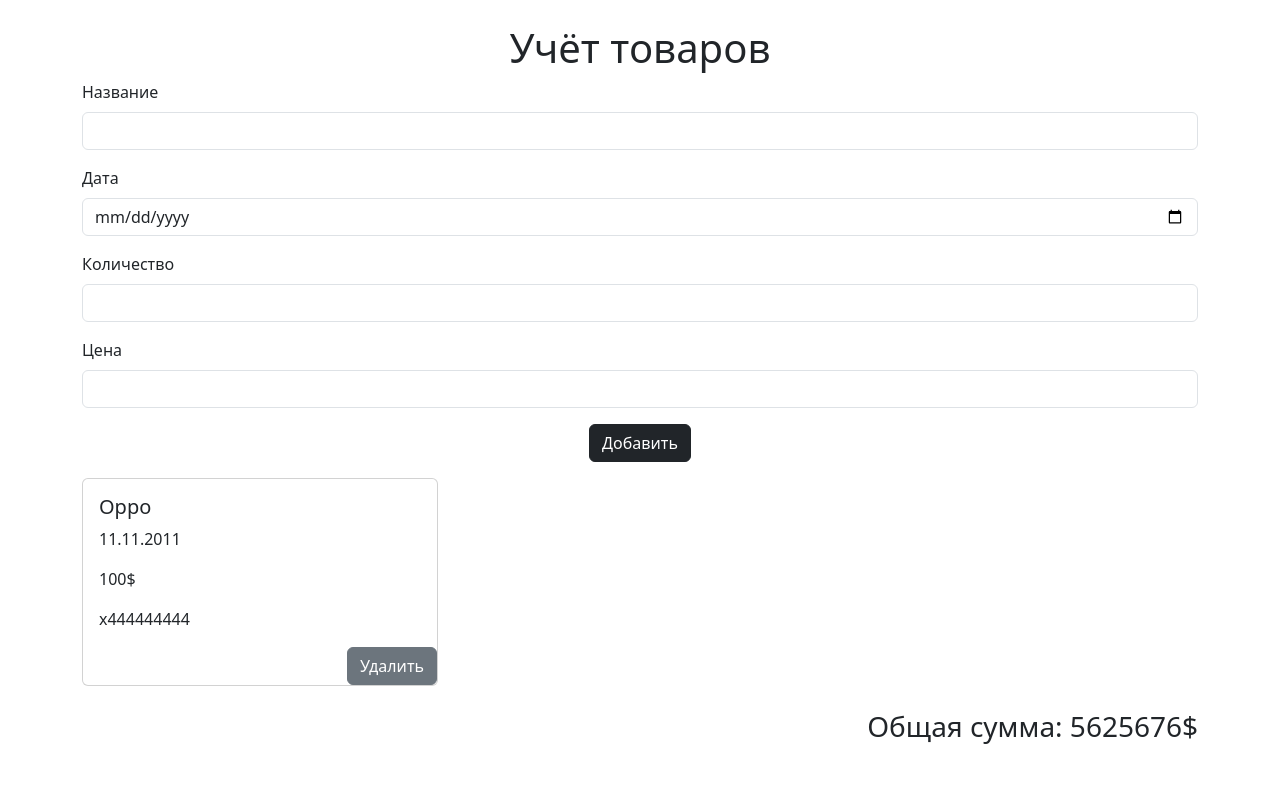
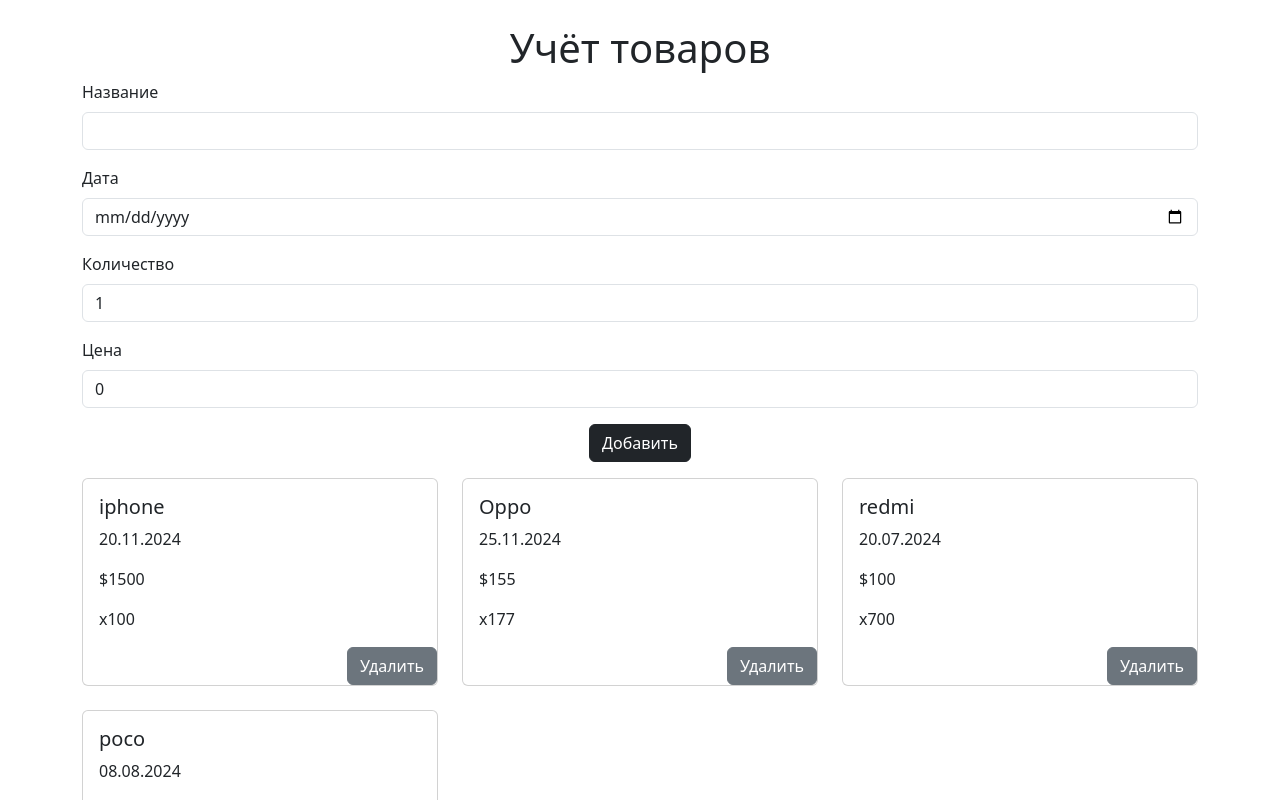
Before and after one commit to Hizeshi/vue, a Vue app: page / in a window 1280 px wide. Shown: the top 800 px of the page. Built offline with nearby package versions, Linux system fonts and the light colour scheme.

Commit message:
add all base functional

```diff
--- a/src/App.vue
+++ b/src/App.vue
@@ -1,5 +1,61 @@
 <script setup>
+import { ref, computed } from "vue"
+    const products = ref([
+{
+    id: 1,
+    name: 'iphone',
+    date: '20.11.2024',
+    count: 100,
+    price: 1500,
+},
+{
+    id: 1,
+    name: 'Oppo',
+    date: '25.11.2024',
+    count: 177,
+    price: 155,
+},
+{
+    id: 1,
+    name: 'redmi',
+    date: '20.07.2024',
+    count: 700,
+    price: 100,
+},
+{
+    id: 1,
+    name: 'poco',
+    date: '08.08.2024',
+    count: 100000,
+    price: 223,
+},
+    ]);
+const name = ref('');
+const date = ref('');
+const count = ref(1);
+const price = ref(0)
 
+const addProduct = () => {
+    if (name.value && date.value && count.value && price.value) {
+products.value.push(
+            {
+                id: Date.now(),
+                name: name.value,
+                date: (new Date(date.value)). toLocaleDateString(),
+                count: count.value,
+                price: price.value,
+            }
+        )
+    }
+}
+
+const removeProduct = (id) => {
+    products.value = products.value.filter((product) => product.id != id)
+}
+
+const totalSum = computed(() => {
+    return products.value.reduce((sum, product) => sum + (product.price * product.count), 0)
+})
 </script>
 
 <template>
@@ -10,44 +66,44 @@
             <form action="">
                 <div class="mb-3">
                     <label for="date" class="form-label">Название</label>
-                    <input type="text" class="form-control" id="name" >
+                    <input type="text" v-model="name" class="form-control" id="name" >
                 </div>
                 <div class="mb-3">
                     <label for="date" class="form-label">Дата</label>
-                    <input type="date" class="form-control" id="name" >
+                    <input type="date" v-model="date" class="form-control" id="name" >
                 </div>
                 <div class="mb-3">
                     <label for="date" class="form-label">Количество</label>
-                    <input type="number" class="form-control" id="name" >
+                    <input type="number" v-model="count" class="form-control" id="name" >
                 </div>
                 <div class="mb-3">
                     <label for="date" class="form-label">Цена</label>
-                    <input type="number" class="form-control" id="name" >
+                    <input type="number" v-model="price" class="form-control" id="name" >
                 </div>
                 <div class="text-center mb-3">
-                    <button type="button" class="btn btn-dark">Добавить</button>
+                    <button @click="addProduct" type="button" class="btn btn-dark">Добавить</button>
                 </div>
             </form>
         </div>
     </div>
     <div class="row row-cols-1 row-cols-md-3 g-4">
-  <div class="col">
+  <div class="col" v-for="product in products" :key="product.id">
     <div class="card h-100">
         <div class="card-body">
-            <h5 class="card-title">Oppo</h5>
-            <p class="card-text">11.11.2011</p>
-            <p class="card-text">100$</p>
-            <p class="card-text">x444444444</p>
+            <h5 class="card-title">{{ product.name }}</h5>
+            <p class="card-text">{{ product.date }}</p>
+            <p class="card-text">${{ product.price }}</p>
+            <p class="card-text">x{{ product.count }}</p>
         </div>
         <div class="cart-footer text-end">
-            <button type="button" class="btn btn-secondary">Удалить</button>
+            <button @click="removeProduct(product.id)" type="button" class="btn btn-secondary">Удалить</button>
         </div>
     </div>
   </div>
 </div>
 <div class="row my-4">
     <div class="col">
-        <h3 class="text-end">Общая сумма: 5625676$</h3>
+        <h3 class="text-end">Общая сумма: ${{totalSum}}</h3>
     </div>
 </div>
 
```
